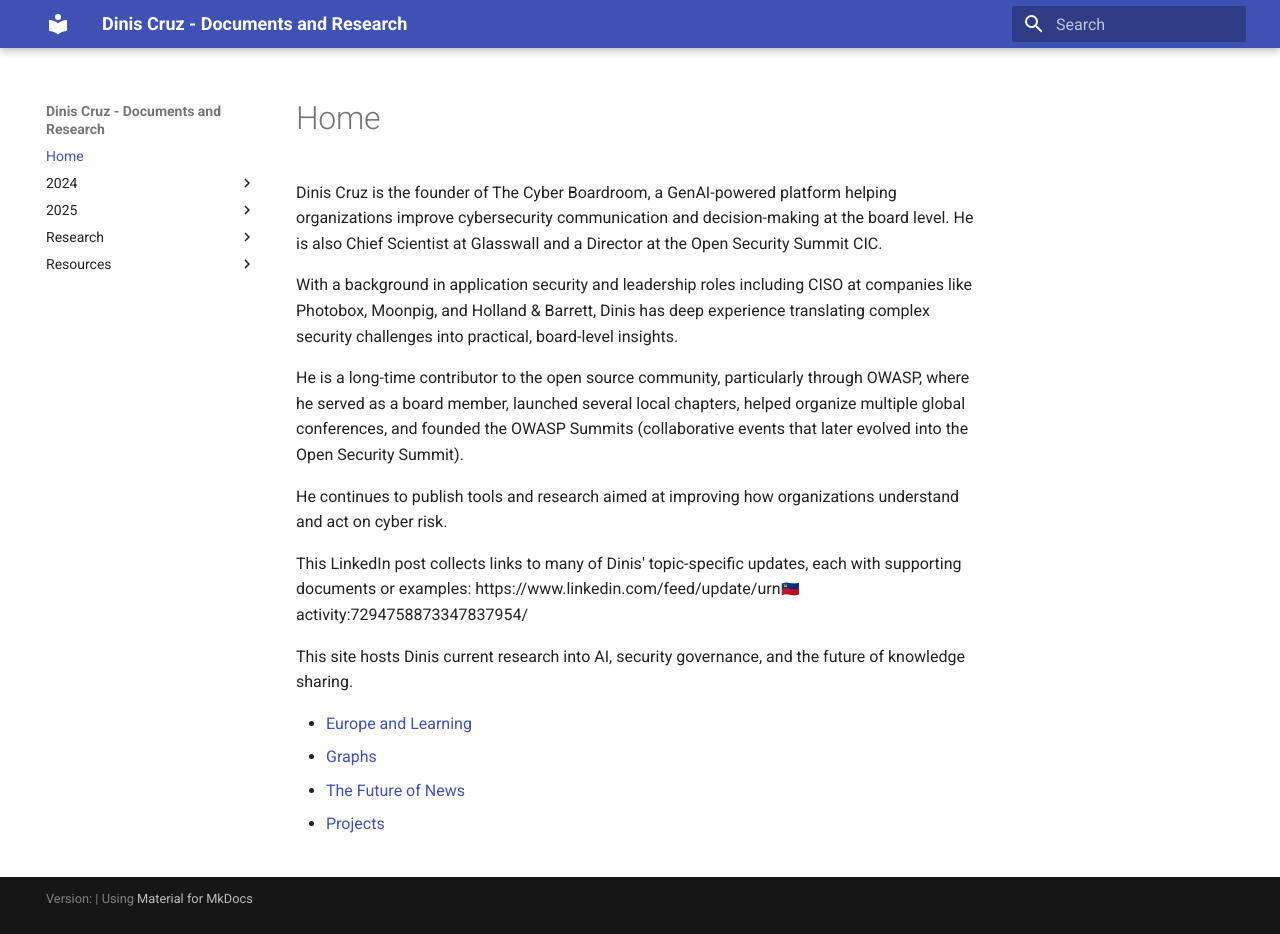
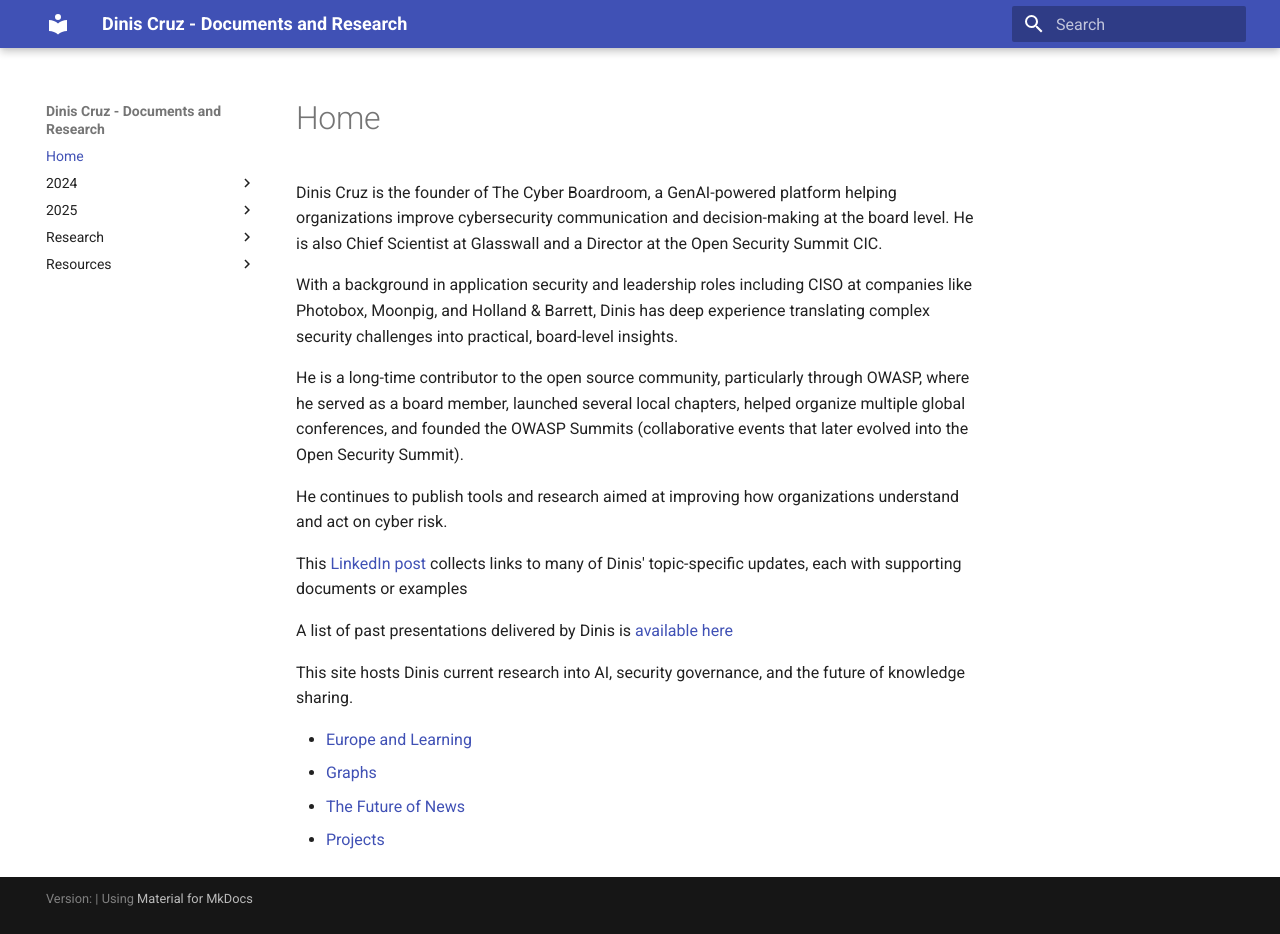
Before and after one commit to DinisCruz/docs.diniscruz.ai, an MkDocs documentation site: the page built from docs/index.md, in a window 1280 px wide and 934 px high. Built offline with MkDocs 1.6.1 and Material for MkDocs 9.7.7, drawn with Linux system fonts in a browser that asks for light colours; emoji names are drawn with the system emoji font.

Commit message:
improved index.md

```diff
--- a/docs/index.md
+++ b/docs/index.md
@@ -14,8 +14,10 @@
 
 He continues to publish tools and research aimed at improving how organizations understand and act on cyber risk.
 
-This LinkedIn post collects links to many of Dinis' topic-specific updates, each with supporting documents
-or examples: https://www.linkedin.com/feed/update/urn:li:activity:7294758873347837954/
+This [LinkedIn post](https://www.linkedin.com/posts/diniscruz_since-its-just-about-impossible-to-search-activity-7294758873347837954-ocFa) collects links to many of Dinis' topic-specific updates, each with supporting documents
+or examples
+
+A list of past presentations delivered by Dinis is [available here](/resources/presentations.html)
 
 This site hosts Dinis current research into AI, security governance, and the future of knowledge sharing.
 
```
